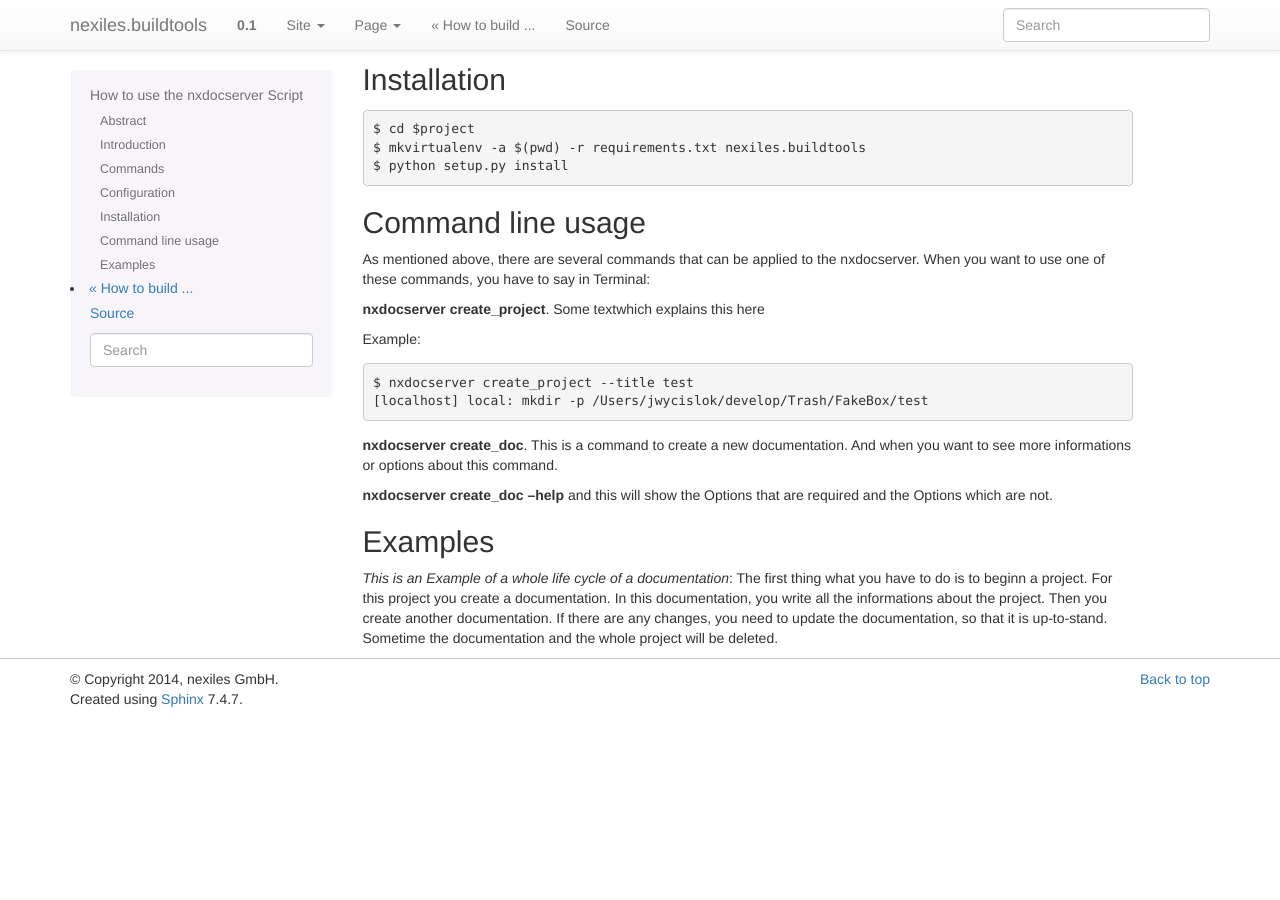
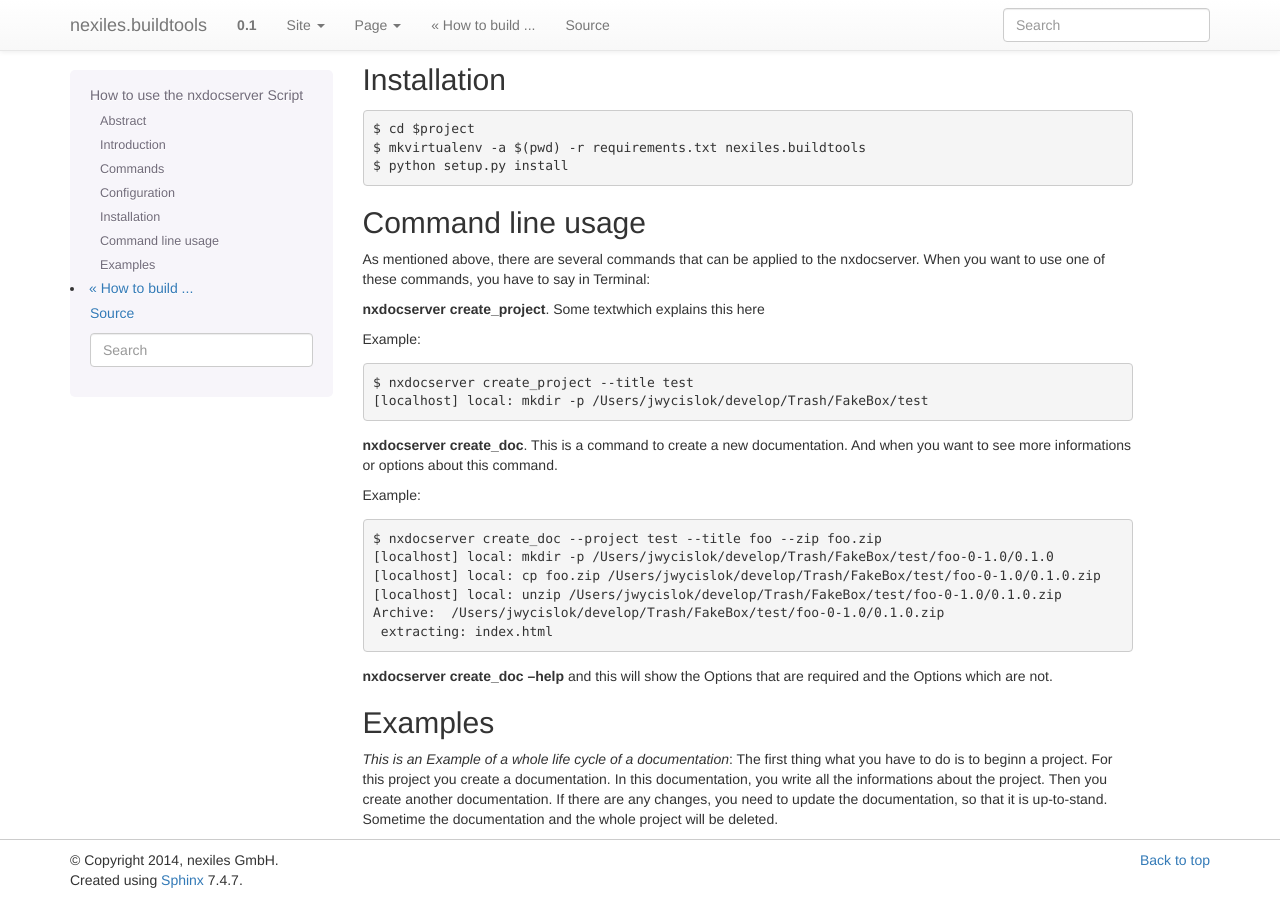
Before and after one commit to nexiles/nexiles.buildtools, a Sphinx documentation site: the page built from docs/nxdocserver.rst, in a window 1280 px wide and 900 px high, scrolled down 1144 px. Built offline with Sphinx 7.4.7, drawn with Linux system fonts in a browser that asks for light colours; pages that are not in the unit, such as notebooks, are missing from menus; before the commit the page ends 1863 px from its top, so only the background shows below that.

Commit message:
added create_doc docs

```diff
--- a/docs/nxdocserver.rst
+++ b/docs/nxdocserver.rst
@@ -93,6 +93,14 @@
 **nxdocserver create_doc**. This is a command to create a new documentation.
 And when you want to see more informations or options about this command.
 
+Example::
+
+    $ nxdocserver create_doc --project test --title foo --zip foo.zip
+    [localhost] local: mkdir -p /Users/jwycislok/develop/Trash/FakeBox/test/foo-0-1.0/0.1.0
+    [localhost] local: cp foo.zip /Users/jwycislok/develop/Trash/FakeBox/test/foo-0-1.0/0.1.0.zip
+    [localhost] local: unzip /Users/jwycislok/develop/Trash/FakeBox/test/foo-0-1.0/0.1.0.zip
+    Archive:  /Users/jwycislok/develop/Trash/FakeBox/test/foo-0-1.0/0.1.0.zip
+     extracting: index.html
 
 **nxdocserver create_doc --help** and this will show the Options
 that are required and the Options which are not.
```
